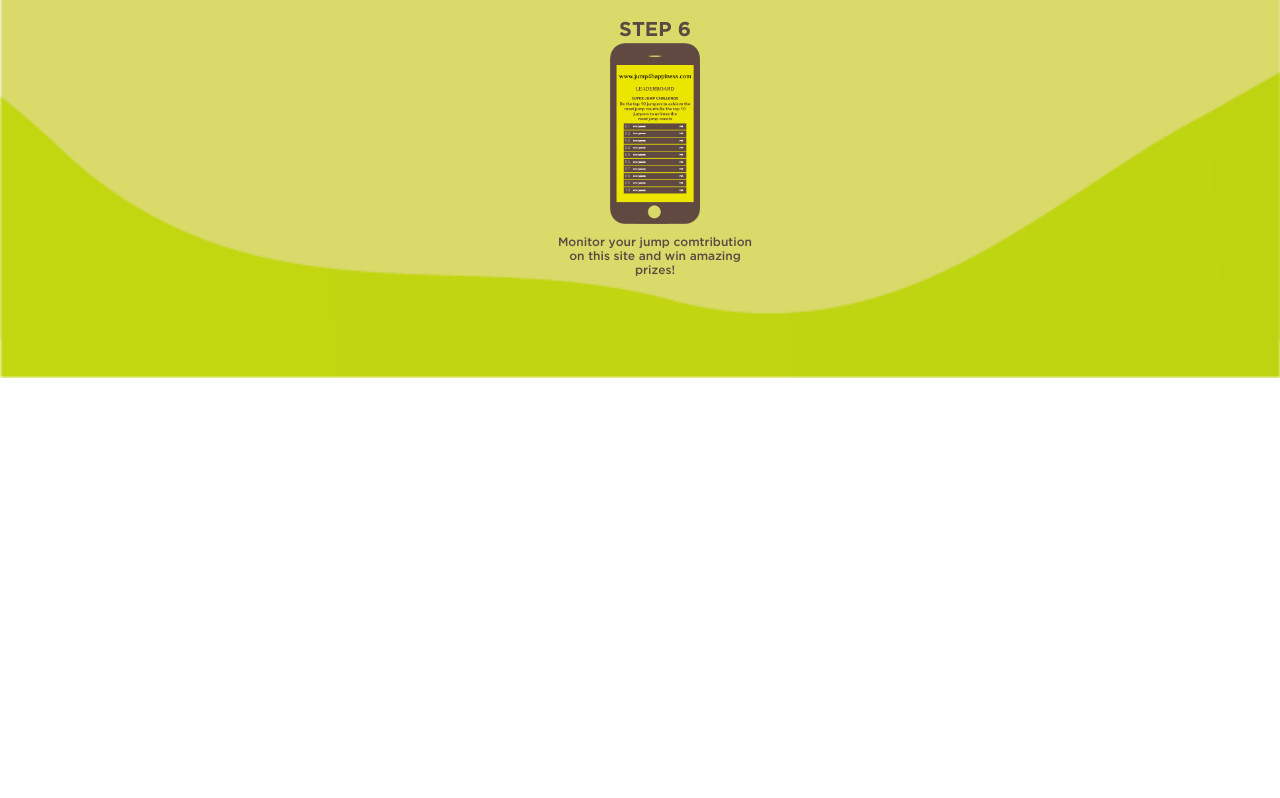
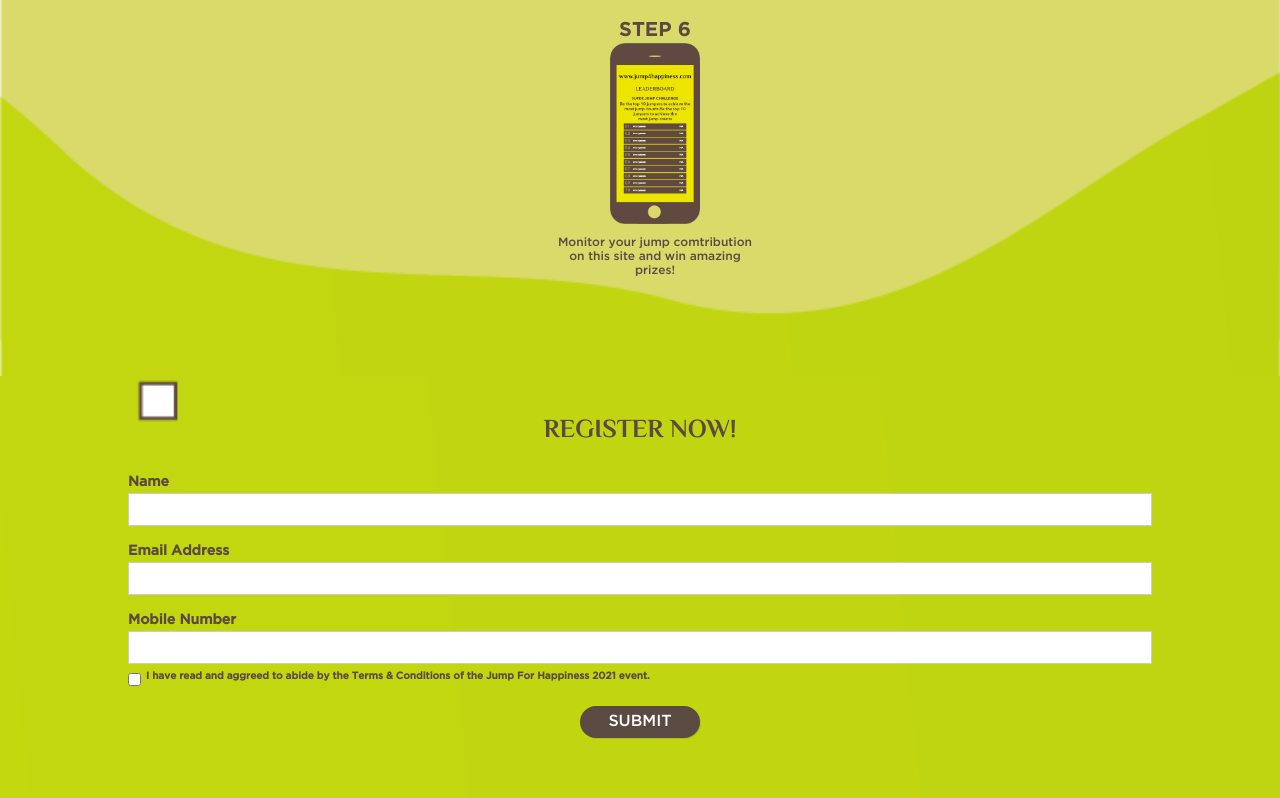
Before and after one commit to enayee/j4h, a plain HTML site: page index.html in a window 1280 px wide. Shown: the part 9320-10118 px from the top of the page. Before the commit the page ends 9698 px from the top, so only its background shows below. Drawn offline with nearby package versions, Linux system fonts and the light colour scheme.

Commit message:
main register

```diff
--- a/index.html
+++ b/index.html
@@ -18,6 +18,7 @@
   <link rel="stylesheet" href="amazing-jumper.css">
   <link rel="stylesheet" href="result-submission-leaderboard.css">
   <link rel="stylesheet" href="step-participate.css">
+  <link rel="stylesheet" href="main-register.css">
   <link href="https://fonts.googleapis.com/css2?family=Philosopher:ital,wght@0,400;0,700;1,400;1,700&display=swap"
     rel="stylesheet">
   <!-- Bootstrap core JavaScript -->
@@ -403,7 +404,8 @@
           <img src="asset/mian-step-participate-3.png" alt="step-3">
         </div>
         <div class="step-item__desc">
-          Start jumping anytime,<br>anywhere with any skip-<br>ping apps(YaoYao,<br>Jump,etc) from 1 Sep - 30<br>Sep 2021.
+          Start jumping anytime,<br>anywhere with any skip-<br>ping apps(YaoYao,<br>Jump,etc) from 1 Sep - 30<br>Sep
+          2021.
         </div>
       </div>
       <div class="step-item col-sm-12">
@@ -414,7 +416,8 @@
           <img src="asset/mian-step-participate-4.png" alt="step-4">
         </div>
         <div class="step-item__desc">
-          Screenshot the result from<br>your skipping app submit it<br>with your ticket number<br>and total jump counts via<br>our landing page.
+          Screenshot the result from<br>your skipping app submit it<br>with your ticket number<br>and total jump counts
+          via<br>our landing page.
         </div>
       </div>
       <div class="step-item col-sm-12">
@@ -425,7 +428,9 @@
           <img src="asset/mian-step-participate-5.png" alt="step-5">
         </div>
         <div class="step-item__desc">
-          Post the most insta-worthy<br>shot on Facebook and<br>Instagram with ticket no. in<br>the caption with following<br>hashtag #SereniaCityAiora<br>#JumpForHappiness to<br>take part in the lucky draw.<br>Remember to set your<br>post to public.
+          Post the most insta-worthy<br>shot on Facebook and<br>Instagram with ticket no. in<br>the caption with
+          following<br>hashtag #SereniaCityAiora<br>#JumpForHappiness to<br>take part in the lucky draw.<br>Remember to
+          set your<br>post to public.
         </div>
       </div>
       <div class="step-item col-sm-12">
@@ -440,7 +445,31 @@
         </div>
       </div>
     </div>
+  </section>
 
+  <!-- Register -->
+  <section id="register" class="register-section" style="background-image: url(asset/main-register-bg.png);">
+    <div class="section-title">
+      REGISTER NOW!
+    </div>
+    <div class="register-form-wrapper">
+      <form id="register" action="" method="post">
+        <label>Name</label>
+        <input type="text" tabindex="1" required autofocus>
+        <label>Email Address</label>
+        <input type="email" tabindex="2" required>
+        <label>Mobile Number</label>
+        <input type="tel" tabindex="3" required>
+        <div class="register-tnc-container d-flex align-items-start">
+          <input type="checkbox" id="tnc">
+          <label for="tnc" class="tnc-checkbox-label">I have read and aggreed to abide by the Terms & Conditions of the
+            Jump For Happiness 2021 event.</label>
+        </div>
+        <div class="register-button">
+          <button name="submit" type="submit">SUBMIT</button>
+        </div>
+      </form>
+    </div>
   </section>
 
 
@@ -458,55 +487,32 @@
     document.getElementById("challange-primary-button").focus();
     toggleMainChallangeSelect('main-challange-primary-desc')
 
-    //  set --n (used for calc in CSS) via JS, after getting
-    // .container and the number of child images it holds:
-
     const _C = document.querySelector(".slider-container"),
       N = _C.children.length;
 
 
 
     _C.style.setProperty("--n", N);
-
-    // detect the direction of the motion between "touchstart" (or "mousedown") event
-    // and the "touched" (or "mouseup") event
-    // and then update --i (current slide) accordingly
-    // and move the container so that the next image in the desired direction moves into the viewport
-
-    // on "mousedown"/"touchstart", lock x-coordiate
-    // and store it into an initial coordinate variable x0:
     let x0 = null;
     let locked = false;
 
     function lock(e) {
       x0 = unify(e).clientX;
-      // remove .smooth class
       _C.classList.toggle("smooth", !(locked = true));
     }
 
-    // next, make the images move when the user swipes:
-    // was the lock action performed aka is x0 set?
-    // if so, read current x coordiante and compare it to x0
-    // from the difference between these two determine what to do next
+    let i = 0;
+    let w;
 
-    let i = 0; // counter
-    let w; //image width
-
-    // update image width w on resive
     function size() {
       w = window.innerWidth;
     }
 
     function move(e) {
       if (locked) {
-        // set threshold of 20% (if less, do not drag to the next image)
-        // dx = number of pixels the user dragged
         let dx = unify(e).clientX - x0,
           s = Math.sign(dx),
           f = +(s * dx / w).toFixed(2);
-
-        // Math.sign(dx) returns 1 or -1
-        // depending on this, the slider goes backwards or forwards
 
         if ((i > 0 || s < 0) && (i < N - 1 || s > 0) && f > 0.2) {
           _C.style.setProperty("--i", (i -= s));
@@ -524,10 +530,6 @@
 
     addEventListener("resize", size, false);
 
-    // ===============
-    // drag-animation for the slider when it reaches the end
-    // ===============
-
     function drag(e) {
       e.preventDefault();
 
@@ -535,31 +537,20 @@
         _C.style.setProperty("--tx", `${Math.round(unify(e).clientX - x0)}px`);
       }
     }
-
-    // ===============
-    // prev, next
-    // ===============
     let prev = document.querySelector(".prev");
     let next = document.querySelector(".next");
 
     prev.addEventListener("click", () => {
       if (i == 0) {} else if (i > 0) {
-        // decrease i as long as it is bigger than the number of slides
         _C.style.setProperty("--i", i--);
-
       }
     });
 
     next.addEventListener("click", () => {
       if (i < N) {
-        // increase i as long as it's smaller than the number of slides
         _C.style.setProperty("--i", i++);
       }
     });
-
-    // ===============
-    // slider event listeners for mouse and touch (start, move, end)
-    // ===============
 
     _C.addEventListener("mousemove", drag, false);
     _C.addEventListener("touchmove", drag, false);
@@ -569,8 +560,6 @@
 
     _C.addEventListener("mouseup", move, false);
     _C.addEventListener("touchend", move, false);
-
-    // override Edge swipe behaviour
     _C.addEventListener(
       "touchmove",
       e => {
@@ -579,7 +568,6 @@
       false
     );
 
-    // unify touch and click cases:
     function unify(e) {
       return e.changedTouches ? e.changedTouches[0] : e;
     }
--- /dev/null
+++ b/main-register.css
@@ -0,0 +1,85 @@
+.register-section {
+  background-repeat: no-repeat;
+  background-position: bottom center;
+  background-size: cover;
+  min-height: auto;
+  margin-top: -2px;
+  padding-bottom: 40px;
+}
+
+.register-section .section-title {
+  padding: 40px 0 20px;
+}
+
+.register-form-wrapper {
+  width: 80%;
+  margin: auto;
+  padding-bottom: 20px;
+}
+
+.register-form-wrapper label {
+  margin: auto;
+  font-family: "gotham-medium", sans-serif;
+  letter-spacing: 0px;
+  text-align: center;
+  color: #5A4A42;
+  font-size: 14px;
+  margin-top: 10px;
+}
+
+.tnc-checkbox-label {
+  font-family: "gotham-medium", sans-serif;
+  letter-spacing: 0px;
+  color: #5A4A42;
+  font-size: 10px !important;
+  text-align: left !important;
+  margin-top: 0px !important;
+  margin-left: 5px !important;
+}
+
+.register-form-wrapper input[type="text"],
+.register-form-wrapper input[type="email"],
+.register-form-wrapper input[type="tel"] {
+  width: 100%;
+  border: 1px solid #ccc;
+  background: #FFF;
+  margin: 0 0 5px;
+  padding: 8px;
+}
+
+.register-form-wrapper input[type="text"]:hover,
+.register-form-wrapper input[type="email"]:hover,
+.register-form-wrapper input[type="tel"]:hover {
+  -webkit-transition: border-color 0.3s ease-in-out;
+  -moz-transition: border-color 0.3s ease-in-out;
+  transition: border-color 0.3s ease-in-out;
+  border: 1px solid #aaa;
+}
+
+.register-form-wrapper button[type="submit"]:active {
+  box-shadow: inset 0 1px 3px rgba(0, 0, 0, 0.5);
+}
+
+
+.register-form-wrapper input:focus {
+  outline: 0;
+  border: 1px solid #aaa;
+}
+
+.register-button {
+  margin-top: 20px;
+  text-align: center;
+}
+
+.register-button button {
+  text-align: center;
+  font-family: "gotham-medium", sans-serif;
+  font-size: 16px;
+  width: 120px;
+  background-color: #5A4A42;
+  color: #FFFFFF;
+  padding: 4px 8px;
+  border-radius: 20px;
+  border: 0;
+  box-shadow: 1px 1px 0px 0px rgba(0, 0, 0, 0.1);
+}
```
Also changed, not shown: asset/main-register-bg.png (added).
